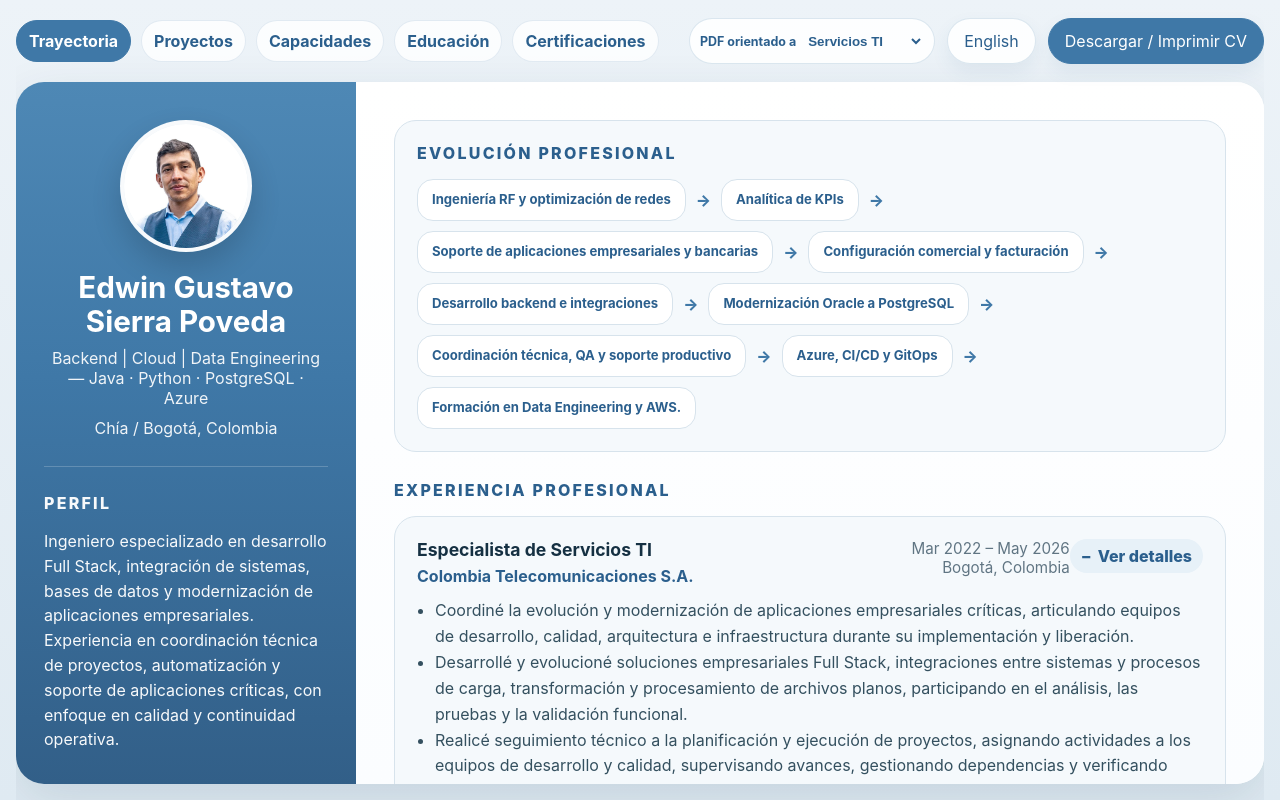
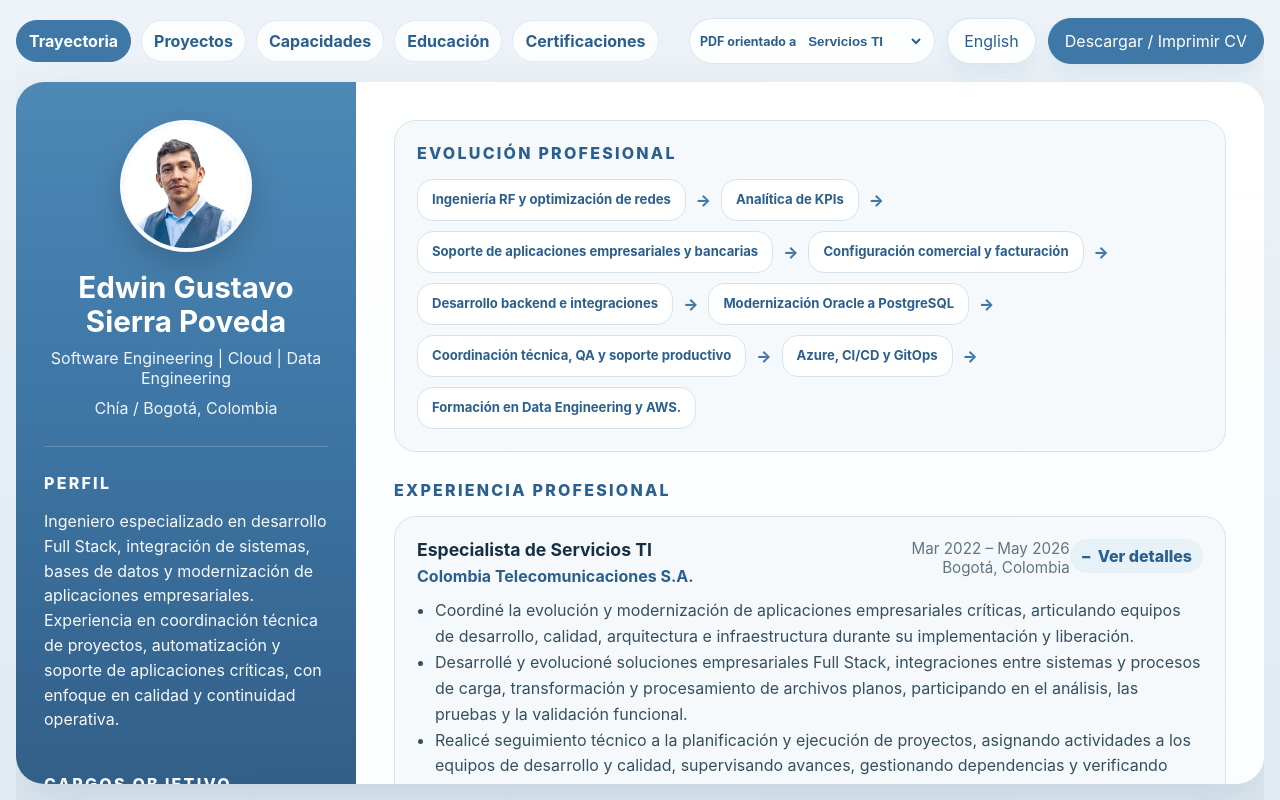
Before and after one commit to viejoedwinsierra/edwin-cv-react, a React (Vite) app: page / in a window 1280 px wide. Built offline with nearby package versions, Linux system fonts and the light colour scheme.

Commit message:
cambio de encabezzado

```diff
--- a/src/data/core/roleFamilies.js
+++ b/src/data/core/roleFamilies.js
@@ -1,6 +1,6 @@
 export const roleFamilies = {
   itServices: {
-    label: { es: 'Servicios TI y Aplicaciones Empresariales', en: 'IT Services & Enterprise Applications' },
+    label: { es: 'Full Stack Development · Enterprise Integration · Technical Leadership', en: 'Full Stack Development · Enterprise Integration · Technical Leadership' },
     keywords: ['Application Support', 'Incident Management', 'Root Cause Analysis', 'Enterprise APIs', 'CRM', 'Billing Systems', 'SAP', 'SuccessFactors', 'SQL'],
     certificationDomains: ['enterprise-applications', 'security', 'delivery', 'business']
   },
--- a/src/data/en/profile.js
+++ b/src/data/en/profile.js
@@ -1,7 +1,7 @@
 export const profile = {
   profile: {
     name: 'Edwin Gustavo Sierra Poveda',
-    title: 'Backend | Cloud | Data Engineering — Java · Python · PostgreSQL · Azure',
+    title: 'Software Engineering | Cloud | Data Engineering',
     location: 'Chía / Bogotá, Colombia',
     email: 'edwin.sierra.vlt@gmail.com',
     linkedin: 'https://www.linkedin.com/in/edwin-gustavo-sierra-poveda/',
--- a/src/data/es/profile.js
+++ b/src/data/es/profile.js
@@ -1,7 +1,7 @@
 export const profile = {
   profile: {
     name: 'Edwin Gustavo Sierra Poveda',
-    title: 'Backend | Cloud | Data Engineering — Java · Python · PostgreSQL · Azure',
+    title: 'Software Engineering | Cloud | Data Engineering',
     location: 'Chía / Bogotá, Colombia',
     email: 'edwin.sierra.vlt@gmail.com',
     linkedin: 'https://www.linkedin.com/in/edwin-gustavo-sierra-poveda/',
```
Also changed, not shown: 1 other file (tests, documents, lock files or other folders).
